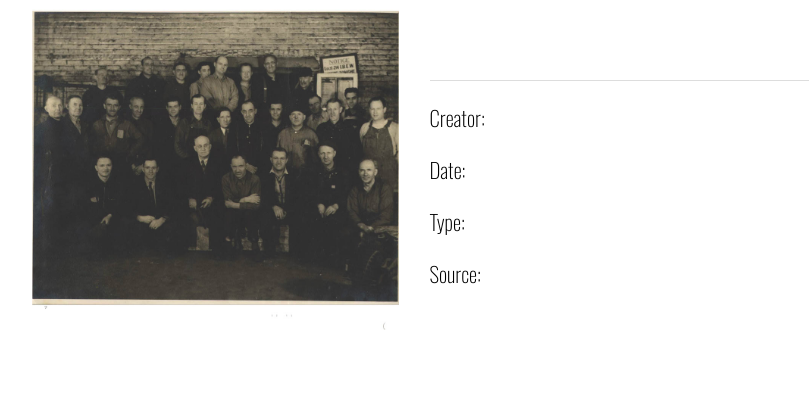
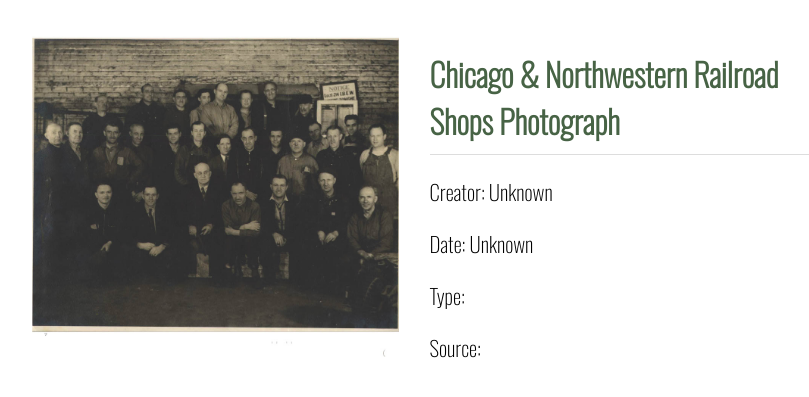
Before and after one commit to martinez2125/TennesseeChicago_Images, a Jekyll site: the page built from _mindoc_media/pg4-img.md, in a window 1280 px wide. Shown: the top 397 px of the page, without its empty margins (223-1032 px from the left). Built offline with Jekyll 4.4.1, drawn with Linux system fonts in a browser that asks for light colours.

Commit message:
Update pg4-img.md

```diff
--- a/_mindoc_media/pg4-img.md
+++ b/_mindoc_media/pg4-img.md
@@ -3,10 +3,10 @@ page: section-name
 title: Hilton Family Binder (Inside)
 media_type: image
 
-_title:
+_title: Chicago & Northwestern Railroad Shops Photograph
 description:
-creator:
-_date:
+creator: Unknown
+_date: Unknown
 rights:
 type:
 source:
```
